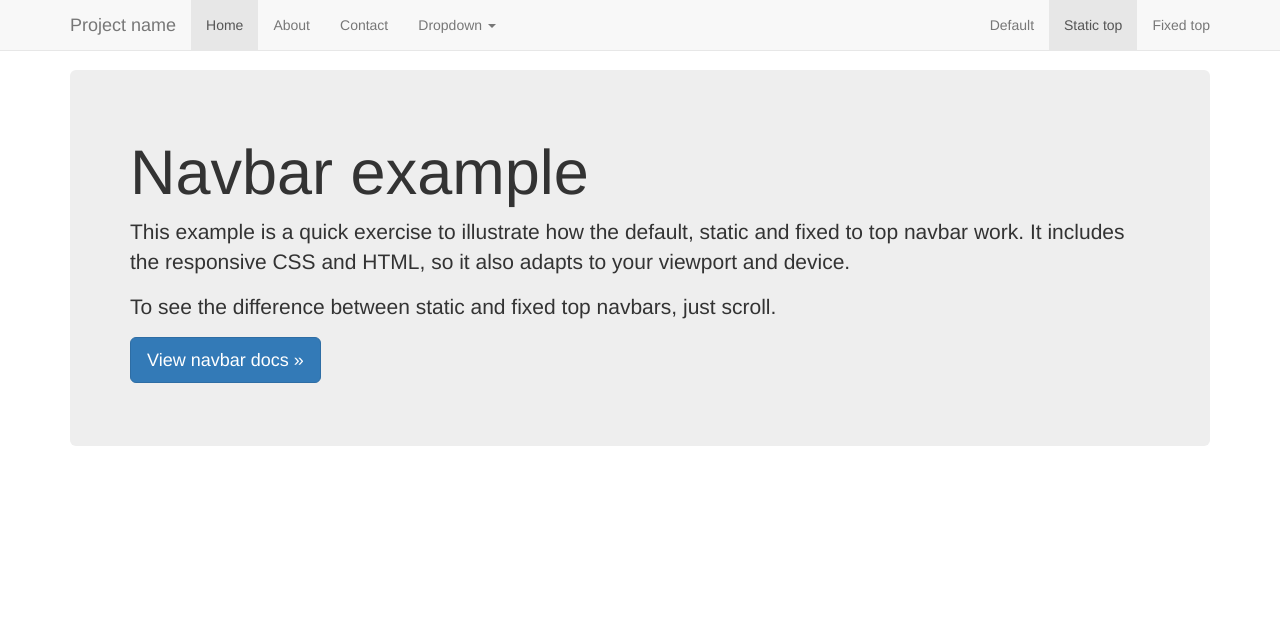
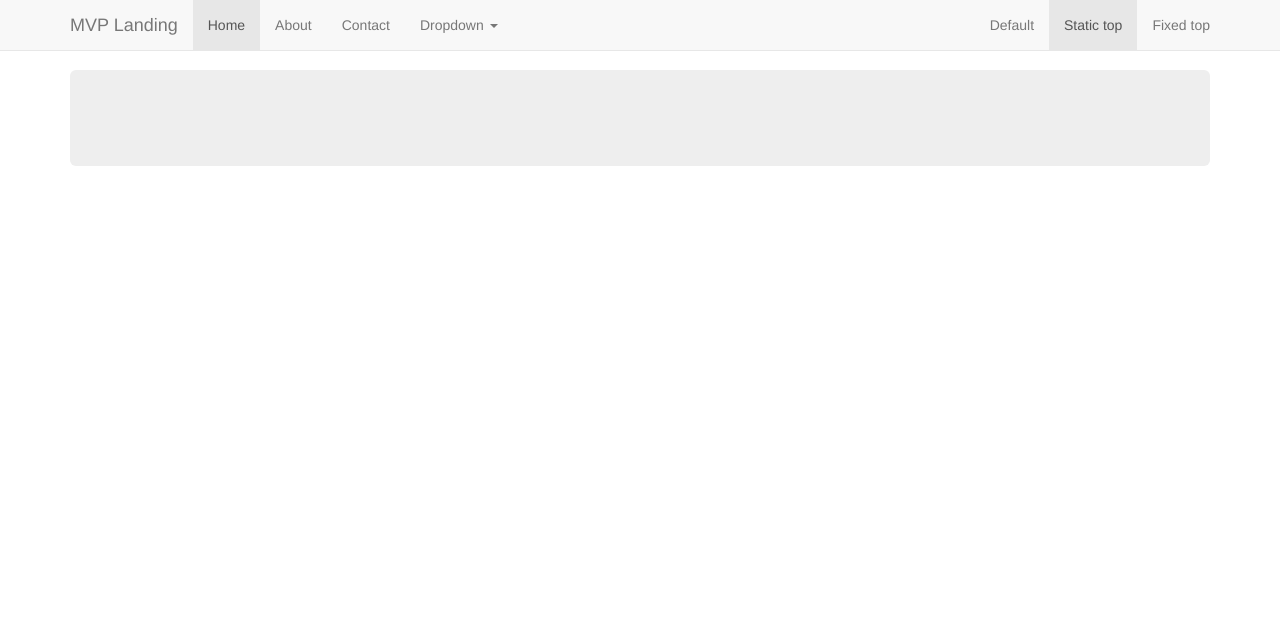
Before and after one commit to codingforentrepreneurs/Try-Django-1.8, a Django app: template src/templates/base.html in a window 1280 px wide. Shown: the top 623 px of the page. Run offline with Django 3.2, Linux system fonts and the light colour scheme; the template is opened without the code that fills it, so the values that code supplies are empty; some libraries are stand-ins or nearby versions.

Commit message:
Django Templates - Include, Inheritance, Blocks

```diff
--- a/src/newsletter/views.py
+++ b/src/newsletter/views.py
@@ -31,7 +31,7 @@ def home(request):
 		}
 
 
-	return render(request, "base.html", context)
+	return render(request, "home.html", context)
 
 
 
--- a/src/templates/base.html
+++ b/src/templates/base.html
@@ -11,93 +11,36 @@
     <meta name="author" content="">
     <link rel="icon" href="../../favicon.ico">
 
-    <title>Static Top Navbar Example for Bootstrap</title>
+    <title>{% block head_title %}MVP Landing{% endblock %}</title>
 
-    <!-- Bootstrap core CSS -->
-    <!-- <link href="../../dist/css/bootstrap.min.css" rel="stylesheet"> -->
-    <link href="{% static 'css/bootstrap.min.css' %}" rel="stylesheet">
-    <!-- <img src="{% static "my_app/myexample.jpg" %}" alt="My image"/> -->
-    <!-- Custom styles for this template -->
-    <!-- <link href="navbar-static-top.css" rel="stylesheet"> -->
-    <link href="{% static 'css/navbar-static-top.css' %}" rel="stylesheet">
-
-    <!-- Just for debugging purposes. Don't actually copy these 2 lines! -->
-    <!--[if lt IE 9]><script src="../../assets/js/ie8-responsive-file-warning.js"></script><![endif]
-    <script src="../../assets/js/ie-emulation-modes-warning.js"></script>
-    -->
-    <!-- HTML5 shim and Respond.js for IE8 support of HTML5 elements and media queries -->
-    <!--[if lt IE 9]>
-      <script src="https://oss.maxcdn.com/html5shiv/3.7.2/html5shiv.min.js"></script>
-      <script src="https://oss.maxcdn.com/respond/1.4.2/respond.min.js"></script>
-    <![endif]-->
-
-
+    {% include 'head_css.html' %}
 
   </head>
 
   <body>
-
-    <!-- Static navbar -->
-    <nav class="navbar navbar-default navbar-static-top">
-      <div class="container">
-        <div class="navbar-header">
-          <button type="button" class="navbar-toggle collapsed" data-toggle="collapse" data-target="#navbar" aria-expanded="false" aria-controls="navbar">
-            <span class="sr-only">Toggle navigation</span>
-            <span class="icon-bar"></span>
-            <span class="icon-bar"></span>
-            <span class="icon-bar"></span>
-          </button>
-          <a class="navbar-brand" href="#">Project name</a>
-        </div>
-        <div id="navbar" class="navbar-collapse collapse">
-          <ul class="nav navbar-nav">
-            <li class="active"><a href="#">Home</a></li>
-            <li><a href="#about">About</a></li>
-            <li><a href="#contact">Contact</a></li>
-            <li class="dropdown">
-              <a href="#" class="dropdown-toggle" data-toggle="dropdown" role="button" aria-expanded="false">Dropdown <span class="caret"></span></a>
-              <ul class="dropdown-menu" role="menu">
-                <li><a href="#">Action</a></li>
-                <li><a href="#">Another action</a></li>
-                <li><a href="#">Something else here</a></li>
-                <li class="divider"></li>
-                <li class="dropdown-header">Nav header</li>
-                <li><a href="#">Separated link</a></li>
-                <li><a href="#">One more separated link</a></li>
-              </ul>
-            </li>
-          </ul>
-          <ul class="nav navbar-nav navbar-right">
-            <li><a href="../navbar/">Default</a></li>
-            <li class="active"><a href="./">Static top <span class="sr-only">(current)</span></a></li>
-            <li><a href="../navbar-fixed-top/">Fixed top</a></li>
-          </ul>
-        </div><!--/.nav-collapse -->
-      </div>
-    </nav>
+  {% include 'navbar.html' %}
 
 
     <div class="container">
+    {% block jumbotron %}
+    <!-- Main component for a primary marketing message or call to action -->
+<div class="jumbotron">
+{% block jumbotron_content %}
 
-      <!-- Main component for a primary marketing message or call to action -->
-      <div class="jumbotron">
-        <h1>Navbar example</h1>
-        <p>This example is a quick exercise to illustrate how the default, static and fixed to top navbar work. It includes the responsive CSS and HTML, so it also adapts to your viewport and device.</p>
-        <p>To see the difference between static and fixed top navbars, just scroll.</p>
-        <p>
-          <a class="btn btn-lg btn-primary" href="../../components/#navbar" role="button">View navbar docs &raquo;</a>
-        </p>
-      </div>
+{% endblock %}
+</div>
+    {% endblock %}
+
+
+    {% block content %}
+
+    {% endblock %}
+
 
     </div> <!-- /container -->
 
+    {% include "javascript.html" %}
 
-    <!-- Bootstrap core JavaScript
-    ================================================== -->
-    <!-- Placed at the end of the document so the pages load faster -->
-    <script src="https://ajax.googleapis.com/ajax/libs/jquery/1.11.2/jquery.min.js"></script>
-    <script src="{% static 'js/bootstrap.min.js' %}"></script>
-    <!-- IE10 viewport hack for Surface/desktop Windows 8 bug -->
-    <script src="{% static 'js/ie10-viewport-bug-workaround.js' %}"></script>
+
   </body>
 </html>
--- /dev/null
+++ b/src/templates/head_css.html
@@ -0,0 +1,19 @@
+
+{% load staticfiles %}
+    <!-- Bootstrap core CSS -->
+    <!-- <link href="../../dist/css/bootstrap.min.css" rel="stylesheet"> -->
+    <link href="{% static 'css/bootstrap.min.css' %}" rel="stylesheet">
+    <!-- <img src="{% static "my_app/myexample.jpg" %}" alt="My image"/> -->
+    <!-- Custom styles for this template -->
+    <!-- <link href="navbar-static-top.css" rel="stylesheet"> -->
+    <link href="{% static 'css/navbar-static-top.css' %}" rel="stylesheet">
+
+    <!-- Just for debugging purposes. Don't actually copy these 2 lines! -->
+    <!--[if lt IE 9]><script src="../../assets/js/ie8-responsive-file-warning.js"></script><![endif]
+    <script src="../../assets/js/ie-emulation-modes-warning.js"></script>
+    -->
+    <!-- HTML5 shim and Respond.js for IE8 support of HTML5 elements and media queries -->
+    <!--[if lt IE 9]>
+      <script src="https://oss.maxcdn.com/html5shiv/3.7.2/html5shiv.min.js"></script>
+      <script src="https://oss.maxcdn.com/respond/1.4.2/respond.min.js"></script>
+    <![endif]-->
--- /dev/null
+++ b/src/templates/javascript.html
@@ -0,0 +1,8 @@
+{% load staticfiles %}
+<!-- Bootstrap core JavaScript
+    ================================================== -->
+    <!-- Placed at the end of the document so the pages load faster -->
+    <script src="https://ajax.googleapis.com/ajax/libs/jquery/1.11.2/jquery.min.js"></script>
+    <script src="{% static 'js/bootstrap.min.js' %}"></script>
+    <!-- IE10 viewport hack for Surface/desktop Windows 8 bug -->
+    <script src="{% static 'js/ie10-viewport-bug-workaround.js' %}"></script>
--- /dev/null
+++ b/src/templates/navbar.html
@@ -0,0 +1,38 @@
+   <!-- Static navbar -->
+    <nav class="navbar navbar-default navbar-static-top">
+      <div class="container">
+        <div class="navbar-header">
+          <button type="button" class="navbar-toggle collapsed" data-toggle="collapse" data-target="#navbar" aria-expanded="false" aria-controls="navbar">
+            <span class="sr-only">Toggle navigation</span>
+            <span class="icon-bar"></span>
+            <span class="icon-bar"></span>
+            <span class="icon-bar"></span>
+          </button>
+          <a class="navbar-brand" href="#">MVP Landing</a>
+        </div>
+        <div id="navbar" class="navbar-collapse collapse">
+          <ul class="nav navbar-nav">
+            <li class="active"><a href="#">Home</a></li>
+            <li><a href="#about">About</a></li>
+            <li><a href="#contact">Contact</a></li>
+            <li class="dropdown">
+              <a href="#" class="dropdown-toggle" data-toggle="dropdown" role="button" aria-expanded="false">Dropdown <span class="caret"></span></a>
+              <ul class="dropdown-menu" role="menu">
+                <li><a href="#">Action</a></li>
+                <li><a href="#">Another action</a></li>
+                <li><a href="#">Something else here</a></li>
+                <li class="divider"></li>
+                <li class="dropdown-header">Nav header</li>
+                <li><a href="#">Separated link</a></li>
+                <li><a href="#">One more separated link</a></li>
+              </ul>
+            </li>
+          </ul>
+          <ul class="nav navbar-nav navbar-right">
+            <li><a href="../navbar/">Default</a></li>
+            <li class="active"><a href="./">Static top <span class="sr-only">(current)</span></a></li>
+            <li><a href="../navbar-fixed-top/">Fixed top</a></li>
+          </ul>
+        </div><!--/.nav-collapse -->
+      </div>
+    </nav>
```
Also changed, not shown: src/templates/home.html (+22 -0 lines), 1 other file.
